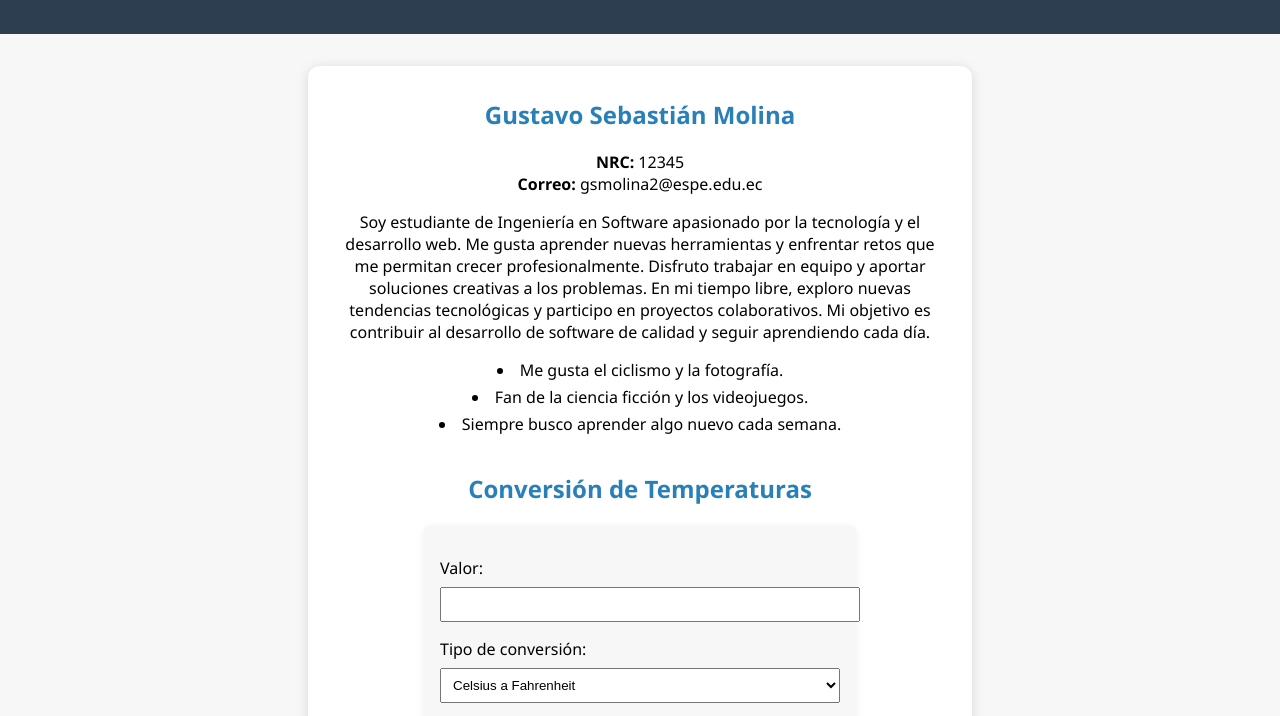
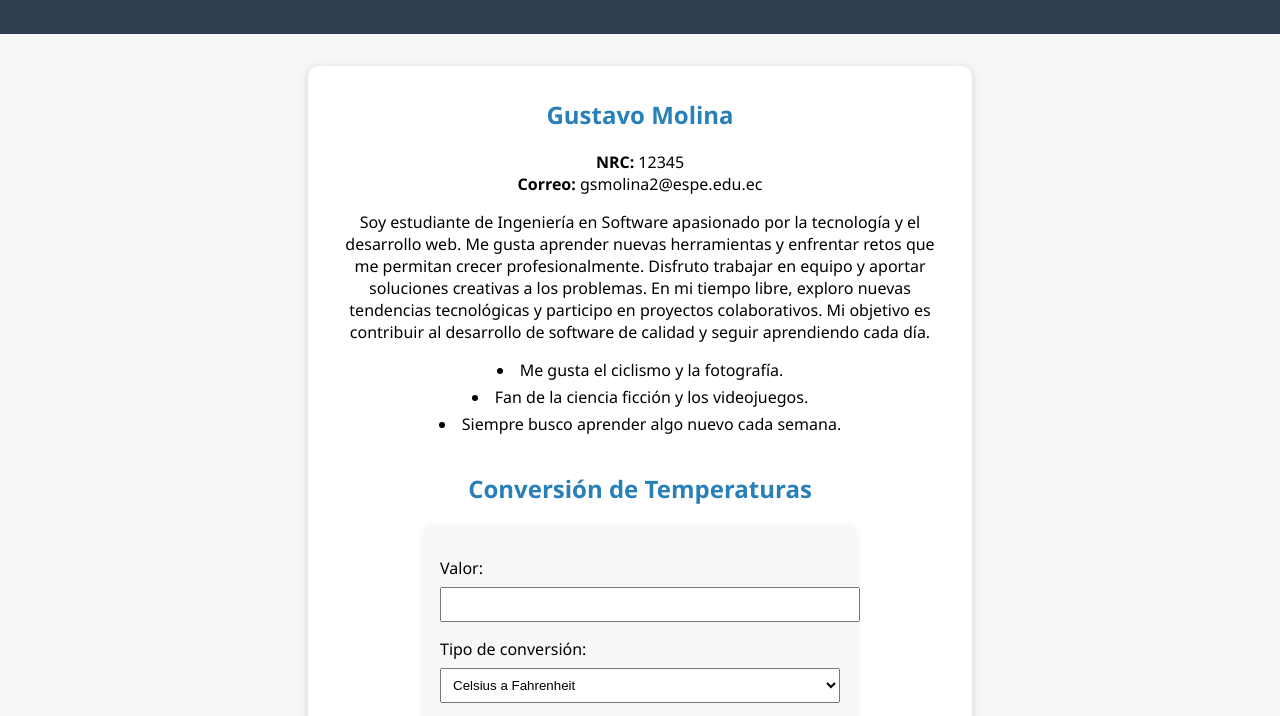
Before and after one commit to gsMolina02/MolinaGustavo_ExamenP3, a website with bundled scripts: page public/index.html in a window 1280 px wide. Shown: the part 62-778 px from the top of the page. Built offline with nearby package versions, Linux system fonts and the light colour scheme.

Commit message:
Deploy en FireBase

```diff
--- a/public/index.html
+++ b/public/index.html
@@ -74,7 +74,7 @@
 	</header>
 	<main>
 		<section class="perfil">
-			<h2>Gustavo Sebastián Molina</h2>
+			<h2>Gustavo Molina</h2>
 			<p><strong>NRC:</strong> 12345<br>
 				 <strong>Correo:</strong> gsmolina2@espe.edu.ec</p>
 			<p>
```
